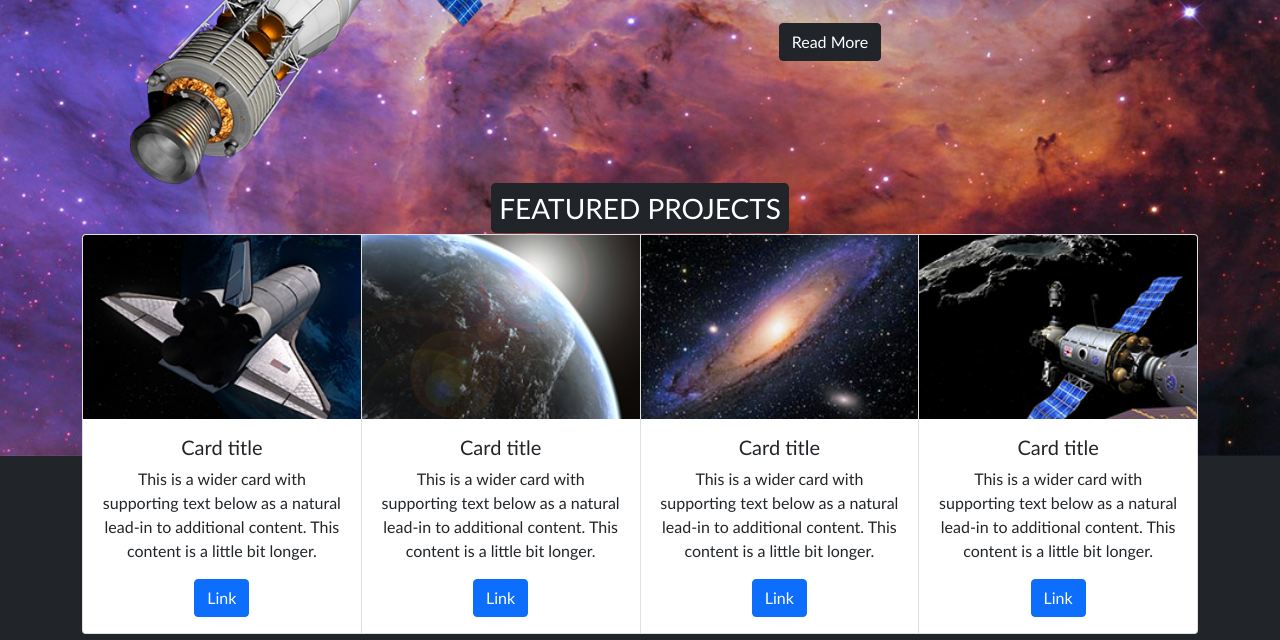
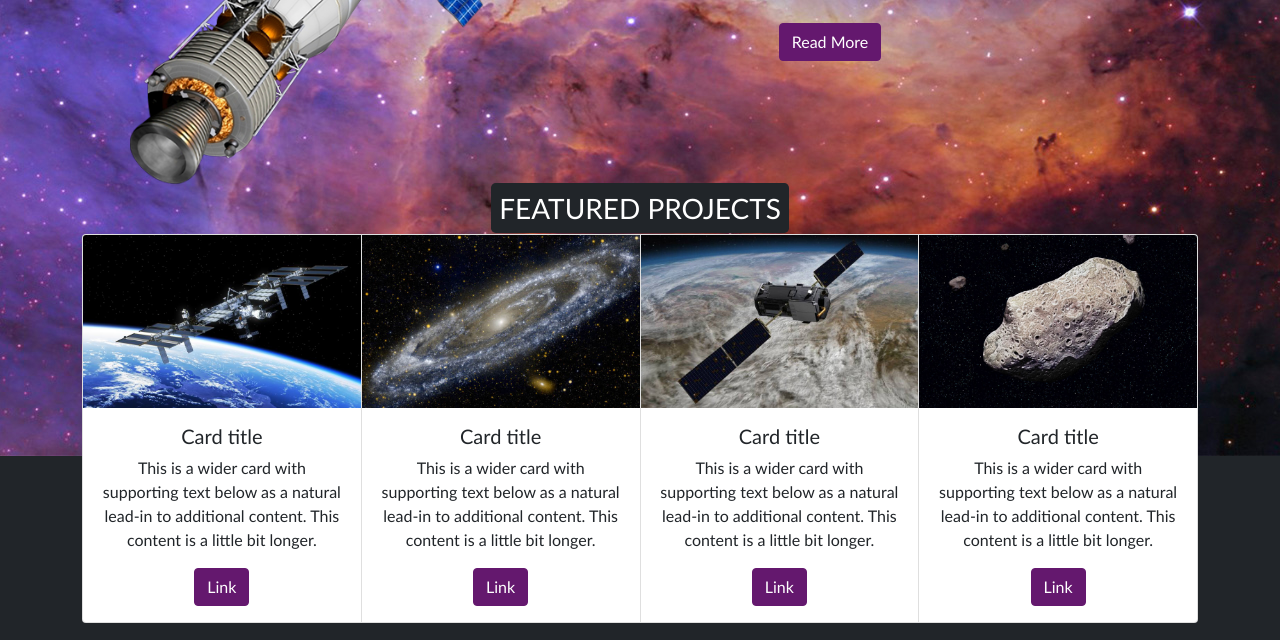
Before and after one commit to MaestreDniel/Soyuz-Bootstrap, a website: page src/index.html in a window 1280 px wide. Shown: the part 312-952 px from the top of the page. Drawn offline with nearby package versions, Linux system fonts and the light colour scheme.

Commit message:
Override colores, redactado readme, nuevas img

```diff
--- a/src/index.html
+++ b/src/index.html
@@ -53,7 +53,7 @@
           <div class="col-sm-7 col-8 text-white">
             <h1 class="col xxl-font">SOYUZ TMA-M</h1>
             <h2 class="col">SPACECRAFT</h2>
-            <a href="blog.html" class="col btn btn-dark m-3">Read More</a>
+            <a href="blog.html" class="col btn btn-primary m-3">Read More</a>
           </div>
         </div>
 
@@ -65,7 +65,7 @@
 
           <div class="card-group mt-2">
             <div class="card">
-              <a href="blog.html"><img src="images/project-image1.jpg" class="card-img-top" alt="..."></a>
+              <a href="blog.html"><img src="images/pr-image1.jpg" class="card-img-top" alt="..."></a>
               <div class="card-body">
                 <h5 class="card-title">Card title</h5>
                 <p class="card-text">This is a wider card with supporting text below as a natural lead-in to additional content. This content is a little bit longer.</p>
@@ -73,7 +73,7 @@
               </div>
             </div>
             <div class="card">
-              <a href="blog.html"><img src="images/project-image2.jpg" class="card-img-top" alt="..."></a>
+              <a href="blog.html"><img src="images/pr-image2.jpg" class="card-img-top" alt="..."></a>
               <div class="card-body">
                 <h5 class="card-title">Card title</h5>
                 <p class="card-text">This is a wider card with supporting text below as a natural lead-in to additional content. This content is a little bit longer.</p>
@@ -81,7 +81,7 @@
               </div>
             </div>
             <div class="card">
-              <a href="blog.html"><img src="images/project-image3.jpg" class="card-img-top" alt="..."></a>
+              <a href="blog.html"><img src="images/pr-image3.jpg" class="card-img-top" alt="..."></a>
               <div class="card-body">
                 <h5 class="card-title">Card title</h5>
                 <p class="card-text">This is a wider card with supporting text below as a natural lead-in to additional content. This content is a little bit longer.</p>
@@ -89,7 +89,7 @@
               </div>
             </div>
             <div class="card">
-              <a href="blog.html"><img src="images/project-image4.jpg" class="card-img-top" alt="..."></a>
+              <a href="blog.html"><img src="images/pr-image4.jpg" class="card-img-top" alt="..."></a>
               <div class="card-body">
                 <h5 class="card-title">Card title</h5>
                 <p class="card-text">This is a wider card with supporting text below as a natural lead-in to additional content. This content is a little bit longer.</p>
@@ -153,7 +153,7 @@
             </div>
           </div>
         </div>
-        <div class="p-5 text-white bg-darker">
+        <div class="p-5 text-white bg-secondary">
           <div class="d-flex flex-row justify-content-evenly">
             <h1>FOLLOW OUR MISSIONS ON</h1>
             <div><a class="h1" href="#"><i class="fab fa-facebook"></i></a></div>
--- a/src/scss/custom.scss
+++ b/src/scss/custom.scss
@@ -2,6 +2,9 @@
 // Option A: Include all of Bootstrap
 
 // Include any default variable overrides here (though functions won't be available)
+
+$primary: #64186e;
+$secondary: #121212;
 
 @import "../../node_modules/bootstrap/scss/bootstrap";
 
@@ -21,10 +24,6 @@
 
 .font-space {
   font-family:'Gill Sans', 'Gill Sans MT', Calibri, 'Trebuchet MS', sans-serif;
-}
-
-.bg-darker {
-  background-color: #121212;
 }
 
 /* // Option B: Include parts of Bootstrap
```
Also changed, not shown: src/blog.html (+1 -1 lines), README.md (added), src/css/custom.css, src/images/paleta.png (added), src/images/pr-image1.jpg (added), src/images/pr-image2.jpg (added), src/images/pr-image3.jpg (added), src/images/pr-image4.jpg (added), 1 other file.
